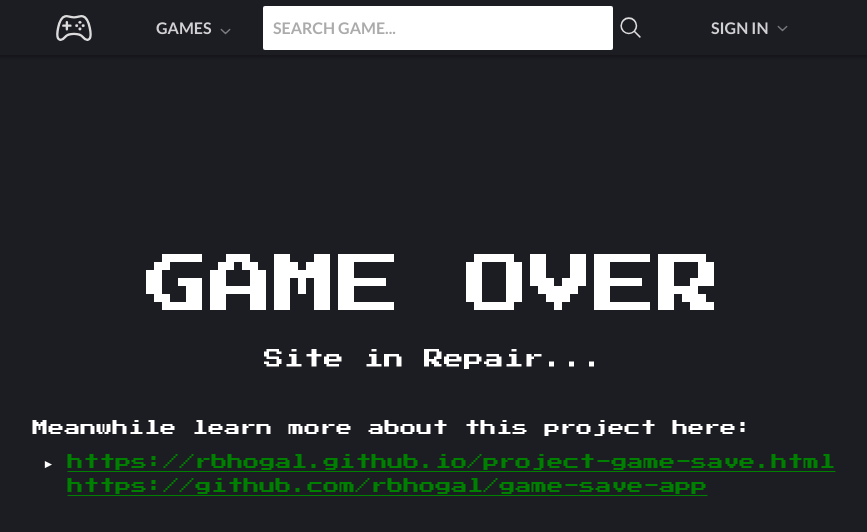
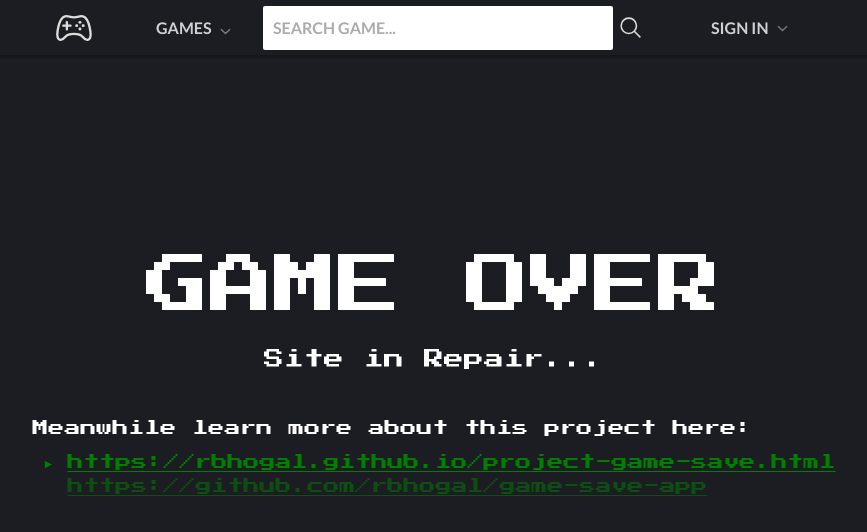
Before and after one commit to rbhogal/game-save-app, a React (Create React App) app: page / in a window 1280 px wide. Shown: the top 532 px of the page, without its empty margins (206-1073 px from the left). Built offline with nearby package versions, Linux system fonts and the light colour scheme; no server answers.

Commit message:
made active links full opacity and set non active to half, also made arrow green

```diff
--- a/src/components/RepairPage.css
+++ b/src/components/RepairPage.css
@@ -33,18 +33,23 @@
     top: 0.3rem;
     left: -1rem;
     opacity: 0;
+    color: green;
+  }
+
+  .link a {
+    opacity: 0.5;
   }
 
   .active:before {
     opacity: 1;
   }
 
+  .active a {
+    opacity: 1;
+  }
+
   .link a {
     color: green;
-  }
-
-  .link a:hover {
-    opacity: 0.6;
   }
 }
 
```
